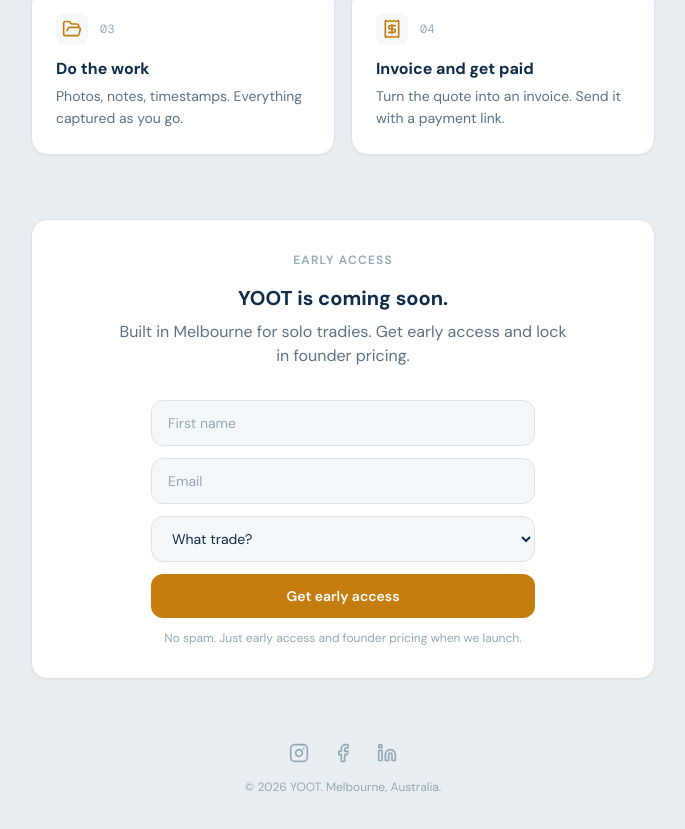
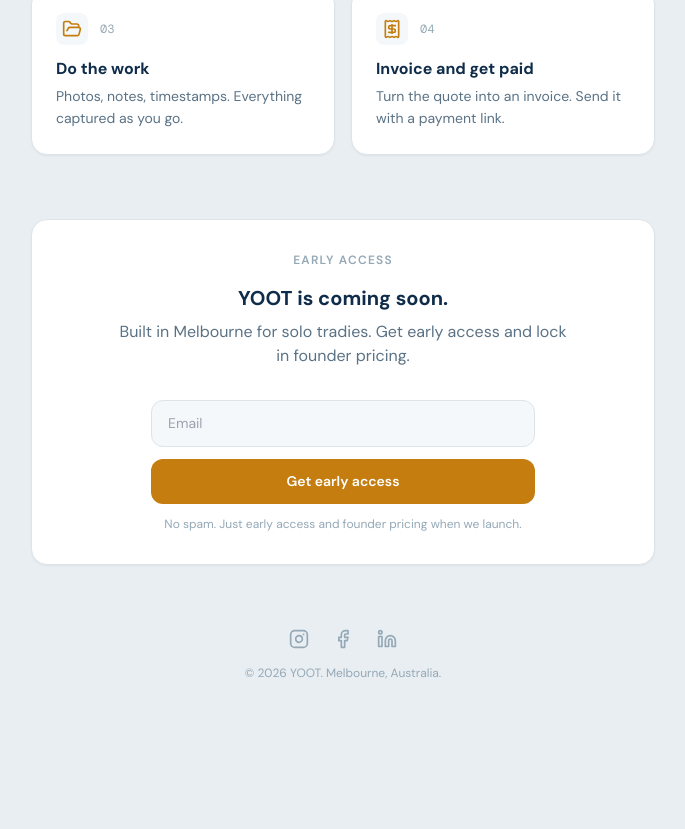
Before and after one commit to autotradie/yoot-landing, a Next.js app: page / in a window 1280 px wide. Shown: the part 1014-1843 px from the top of the page, without its empty margins (297-982 px from the left). After the commit the page ends 1743 px from the top, so only its background shows below. Built offline with nearby package versions, Linux system fonts and the light colour scheme.

Commit message:
Connect Mailerlite email capture

```diff
--- a/src/components/EmailCapture.tsx
+++ b/src/components/EmailCapture.tsx
@@ -1,63 +1,53 @@
 'use client'
 
-{/*
-  EMAIL CAPTURE COMPONENT
-
-  Replace the placeholder form below with your ConvertKit (Kit) form embed.
-
-  Steps:
-  1. Sign up at kit.com (free up to 1,000 subscribers)
-  2. Create a form with fields: First Name, Email, Trade (dropdown)
-  3. Copy the HTML embed code
-  4. Replace the placeholder <form> below with the Kit embed
-
-  The Kit embed will handle all form submission, subscriber storage,
-  and lead magnet delivery. No backend code needed.
-*/}
+import Script from 'next/script'
 
 export default function EmailCapture() {
   return (
     <div className="max-w-sm mx-auto">
-      {/*
-        REPLACE THIS ENTIRE <form> BLOCK WITH YOUR CONVERTKIT EMBED CODE
-        The styling below is a visual placeholder so the page looks complete.
-      */}
+      <div
+        dangerouslySetInnerHTML={{
+          __html: `
             <form
-        action="#"
-        method="POST"
-        className="space-y-3"
-        onSubmit={(e) => e.preventDefault()}
+              class="ml-block-form"
+              action="https://assets.mailerlite.com/jsonp/2171114/forms/181340284882257729/subscribe"
+              method="post"
+              target="_blank"
+              style="margin:0;"
             >
-        <input
-          type="text"
-          placeholder="First name"
-          className="w-full px-4 py-3 rounded-xl border border-yoot-border bg-yoot-surface text-yoot-navy placeholder:text-yoot-muted text-sm focus:outline-none focus:border-yoot-amber transition-colors"
-        />
+              <div style="display:flex;flex-direction:column;gap:0.75rem;">
                 <input
                   type="email"
+                  name="fields[email]"
                   placeholder="Email"
-          className="w-full px-4 py-3 rounded-xl border border-yoot-border bg-yoot-surface text-yoot-navy placeholder:text-yoot-muted text-sm focus:outline-none focus:border-yoot-amber transition-colors"
+                  autocomplete="email"
+                  required
+                  style="width:100%;padding:0.75rem 1rem;border-radius:0.75rem;border:1px solid #DDE4E9;background:#F5F8FA;color:#0F2D4A;font-size:0.875rem;font-family:'DM Sans',system-ui,sans-serif;outline:none;"
+                  onfocus="this.style.borderColor='#C47D0E'"
+                  onblur="this.style.borderColor='#DDE4E9'"
                 />
-        <select
-          className="w-full px-4 py-3 rounded-xl border border-yoot-border bg-yoot-surface text-yoot-navy text-sm focus:outline-none focus:border-yoot-amber transition-colors"
-          defaultValue=""
-        >
-          <option value="" disabled>What trade?</option>
-          <option value="plumber">Plumber</option>
-          <option value="electrician">Electrician</option>
-          <option value="builder">Builder</option>
-          <option value="other">Other tradie</option>
-        </select>
+                <input type="hidden" name="ml-submit" value="1">
+                <input type="hidden" name="anticsrf" value="true">
                 <button
                   type="submit"
-          className="w-full px-4 py-3 rounded-xl bg-yoot-amber text-white font-semibold text-sm hover:opacity-90 transition-opacity"
+                  style="width:100%;padding:0.75rem 1rem;border-radius:0.75rem;background:#C47D0E;color:#ffffff;font-weight:600;font-size:0.875rem;font-family:'DM Sans',system-ui,sans-serif;border:none;cursor:pointer;"
+                  onmouseover="this.style.opacity='0.9'"
+                  onmouseout="this.style.opacity='1'"
                 >
                   Get early access
                 </button>
+              </div>
             </form>
+          `,
+        }}
+      />
       <p className="mt-3 text-xs text-yoot-muted">
         No spam. Just early access and founder pricing when we launch.
       </p>
+      <Script
+        src="https://groot.mailerlite.com/js/w/webforms.min.js?v95037e5bac78f29ed026832ca21a7c7b"
+        strategy="lazyOnload"
+      />
     </div>
   )
 }
```
Lines whose indentation alone changed are shown as unchanged.
